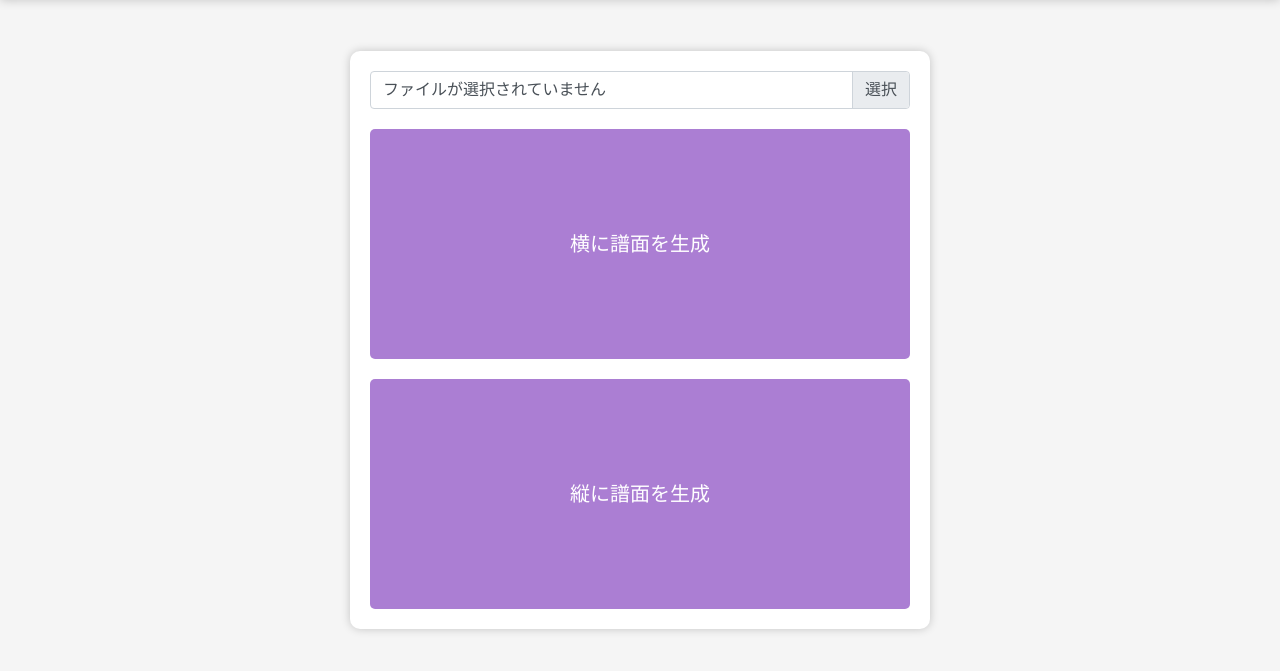
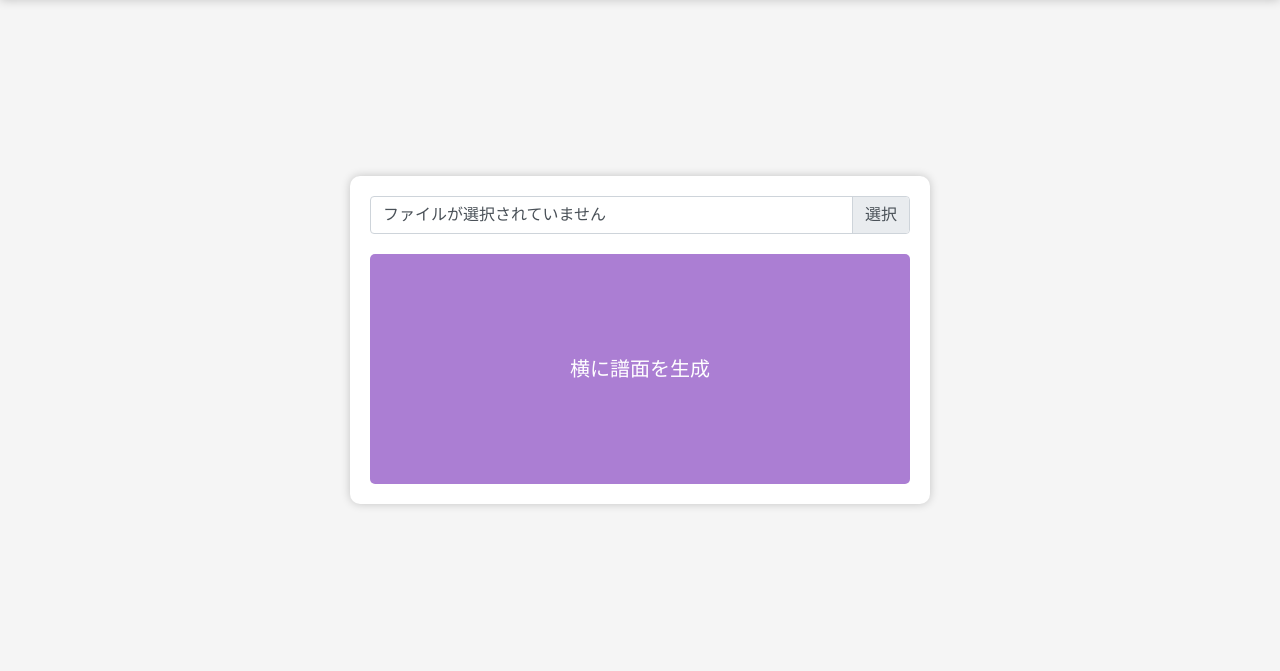
Before and after one commit to Kyonkrnk/tools-server, a FastAPI app: template templates/sus2svg.html in a window 1280 px wide. Shown: the part 85-756 px from the top of the page. Run offline with FastAPI, Linux system fonts and the light colour scheme; the template is opened without the code that fills it, so the values that code supplies are empty; parts of the project's set-up code (start-up, migrations or seed data) failed here and were passed over; some libraries are stand-ins or nearby versions.

Commit message:
譜面生成を追加

```diff
--- a/main.py
+++ b/main.py
@@ -4,6 +4,7 @@ from fastapi.responses import FileResponse, RedirectResponse
 from fastapi.middleware.cors import CORSMiddleware
 
 from router import media_dl, media_dl_download, media_dl_api, media_dl_adm
+from router import sus2svg
 
 import json
 with open("config.json", encoding="utf-8") as f:
@@ -22,6 +23,7 @@ app.include_router(media_dl.router)
 app.include_router(media_dl_download.router)
 app.include_router(media_dl_api.router)
 app.include_router(media_dl_adm.router)
+app.include_router(sus2svg.router)
 
 
 @app.get('/')
--- a/router/media_dl_api.py
+++ b/router/media_dl_api.py
@@ -1,5 +1,5 @@
 from fastapi import APIRouter, Response
-from fastapi.responses import RedirectResponse, JSONResponse
+from fastapi.responses import RedirectResponse
 
 import re
 from urllib.parse import quote
--- a/templates/sus2svg.html
+++ b/templates/sus2svg.html
@@ -75,8 +75,8 @@
         <label class="custom-file-label" for="inputFile" data-browse="選択">ファイルが選択されていません</label>
       </div>
       <div class="button-container">
-        <input type="button" value="横に譜面を生成" onclick="submitForm('sus2svg/generate?type=x')">
-        <input type="button" value="縦に譜面を生成" onclick="submitForm('sus2svg/generate?type=y')">
+        <input type="button" value="横に譜面を生成" onclick="submitForm('/sus2svg')">
+        <!--input type="button" value="縦に譜面を生成" onclick="submitForm('sus2svg/generate?type=y')"-->
       </div>
     </form>
   </main>
```
